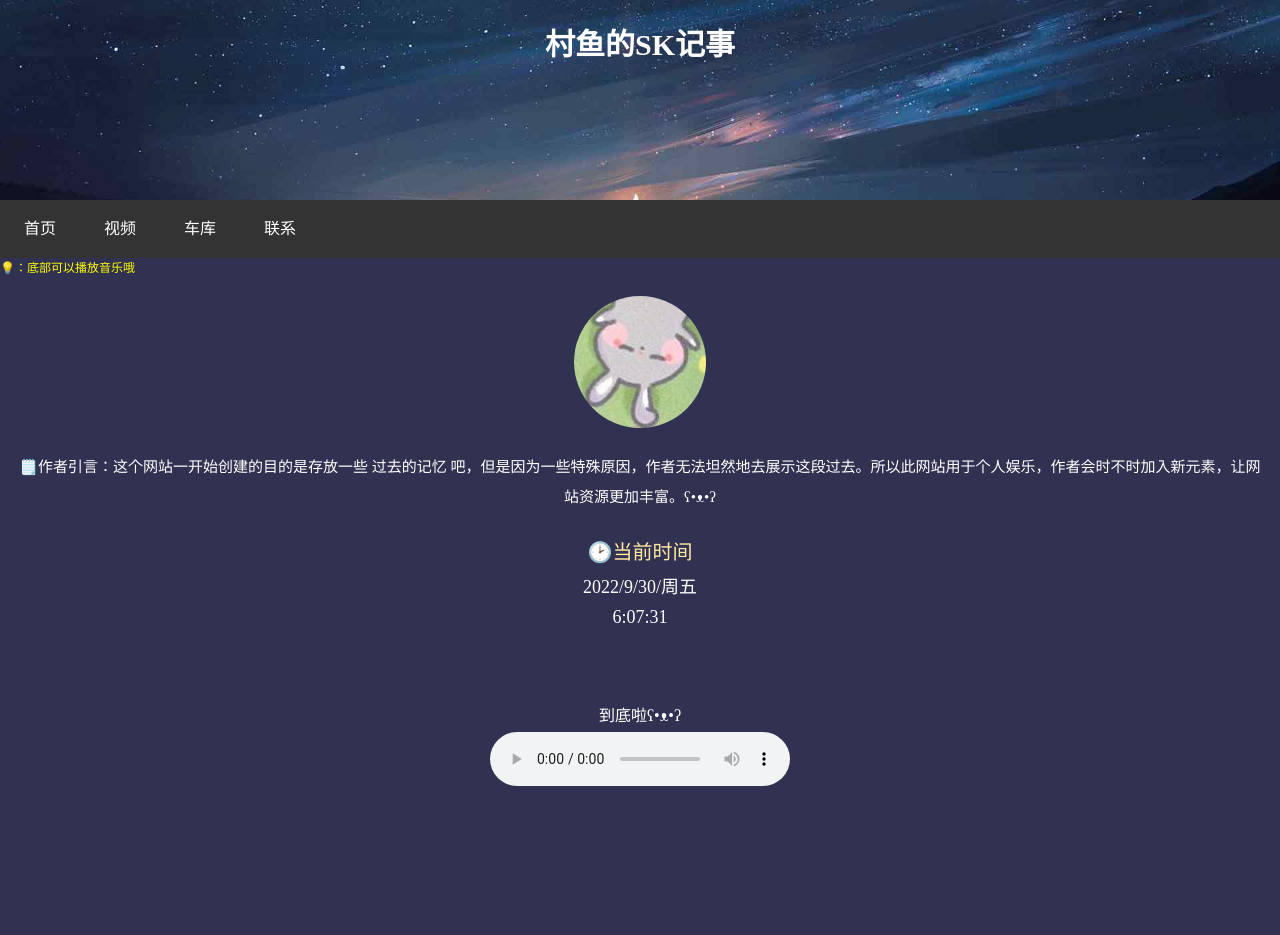
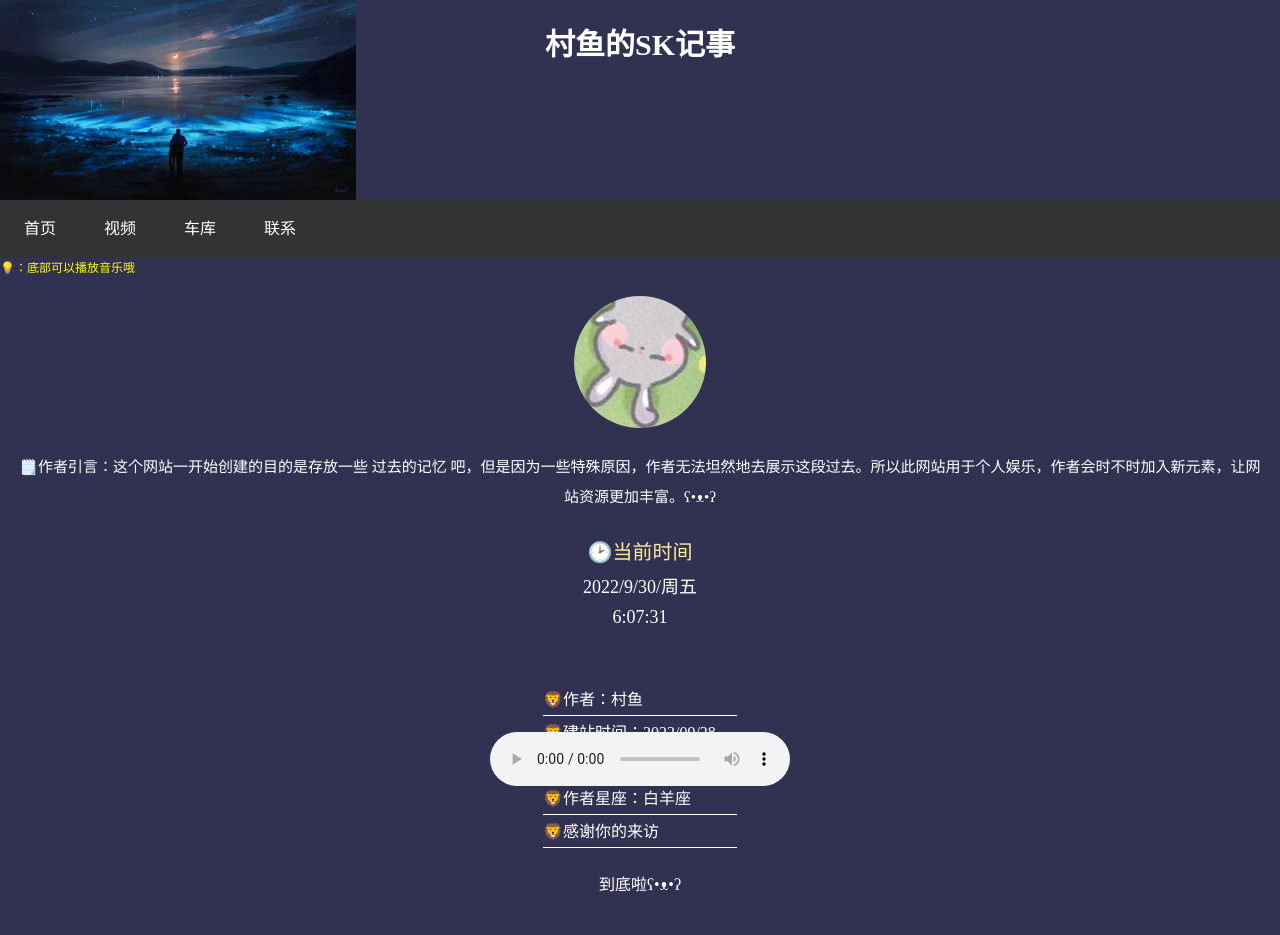
Before and after one commit to cunfish/cunfish.github.io, a plain HTML site: page index.html in a window 1280 px wide. Before the commit the page ends 800 px from the top, so only its background shows below. Drawn offline with Linux system fonts and the light colour scheme.

```diff
--- a/index.html
+++ b/index.html
@@ -8,7 +8,7 @@
     <link type="text/css" rel="stylesheet" href="mainkind.css" />
 
 </head>
-<body>
+<body class="positionfixed">
     <div class="divimg1">
         <h4>村鱼的SK记事</h4>
     </div>
@@ -35,6 +35,27 @@
     <div class="report">哦</div>
     <!--计算时间，小时、分钟、秒-->
     <div class="ntime">哦</div>
+
+    <!--页面底部添加信息-->
+    <table class="indb">
+        <tr>
+            <td>🦁作者：村鱼</td>
+        </tr>
+        <tr>
+            <td>🦁建站时间：2022/09/28</td>
+        </tr>
+        <tr>
+            <td>🦁网站性质：个人</td>
+        </tr>
+        <tr>
+            <td>🦁作者星座：白羊座</td>
+        </tr>
+        <tr>
+            <td>🦁感谢你的来访</td>
+        </tr>
+    </table>
+
+
     <div class="pagebottom">到底啦ʕ•ᴥ•ʔ</div>
 
     <div class="music" align="center">
--- a/mainkind.css
+++ b/mainkind.css
@@ -16,6 +16,15 @@
     background-attachment: fixed;
     background-size: contain;
 }
+.positonfixed {
+    position: fixed;
+    top: 0;
+    left: 0;
+    right: 0;
+    bottom: 0;
+    overflow: hidden;
+}
+
 h4 {
     color: white;
     text-align: center;
@@ -174,6 +183,16 @@ li a {
     padding-top:20px;
     padding-bottom:40px;
 }
+.indb{
+    margin:0 auto;
+}
+
+.indb td{
+    color:white;
+    font-family:宋体;
+    line-height:30px;
+    border-bottom: 1px solid white;
+}
 
 
 /*视频界面的样式*/
```
Also changed, not shown: resource.html (+1 -1 lines), self.html (+1 -1 lines), video.html (+1 -1 lines).
